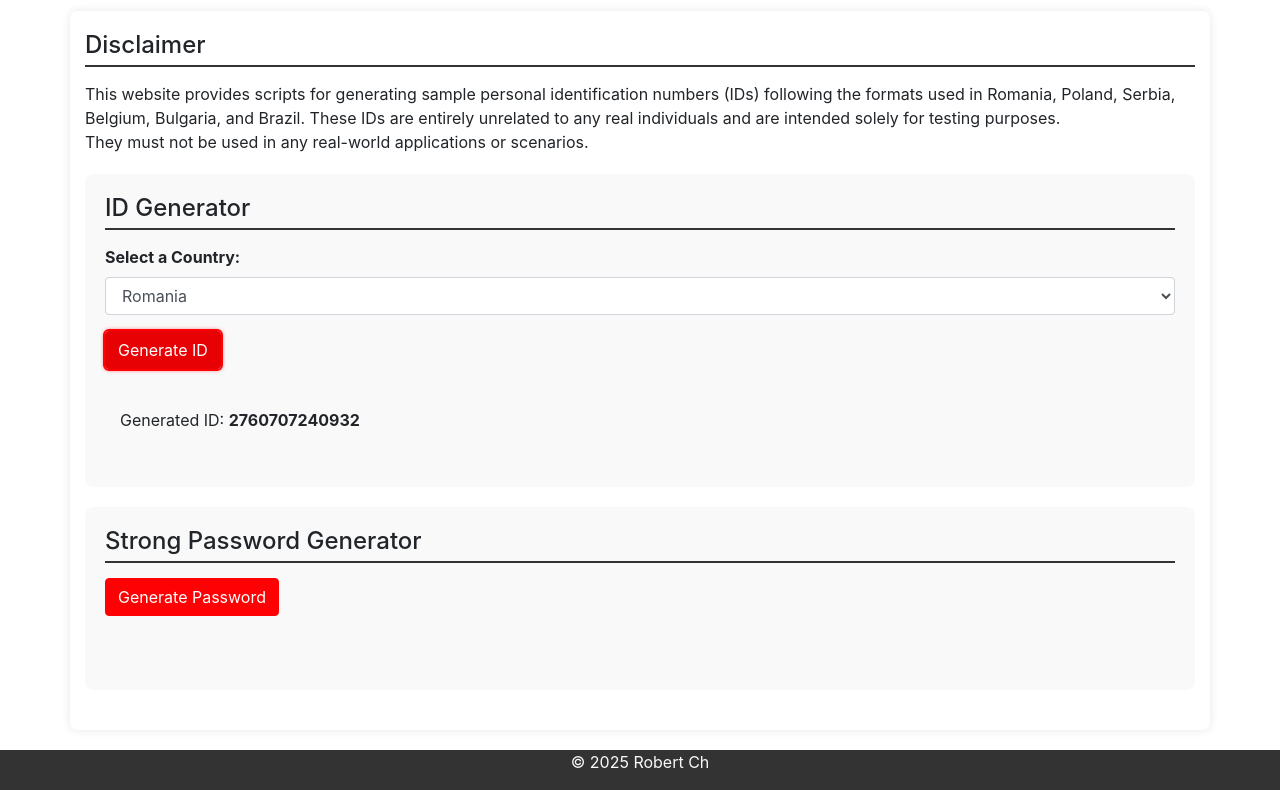
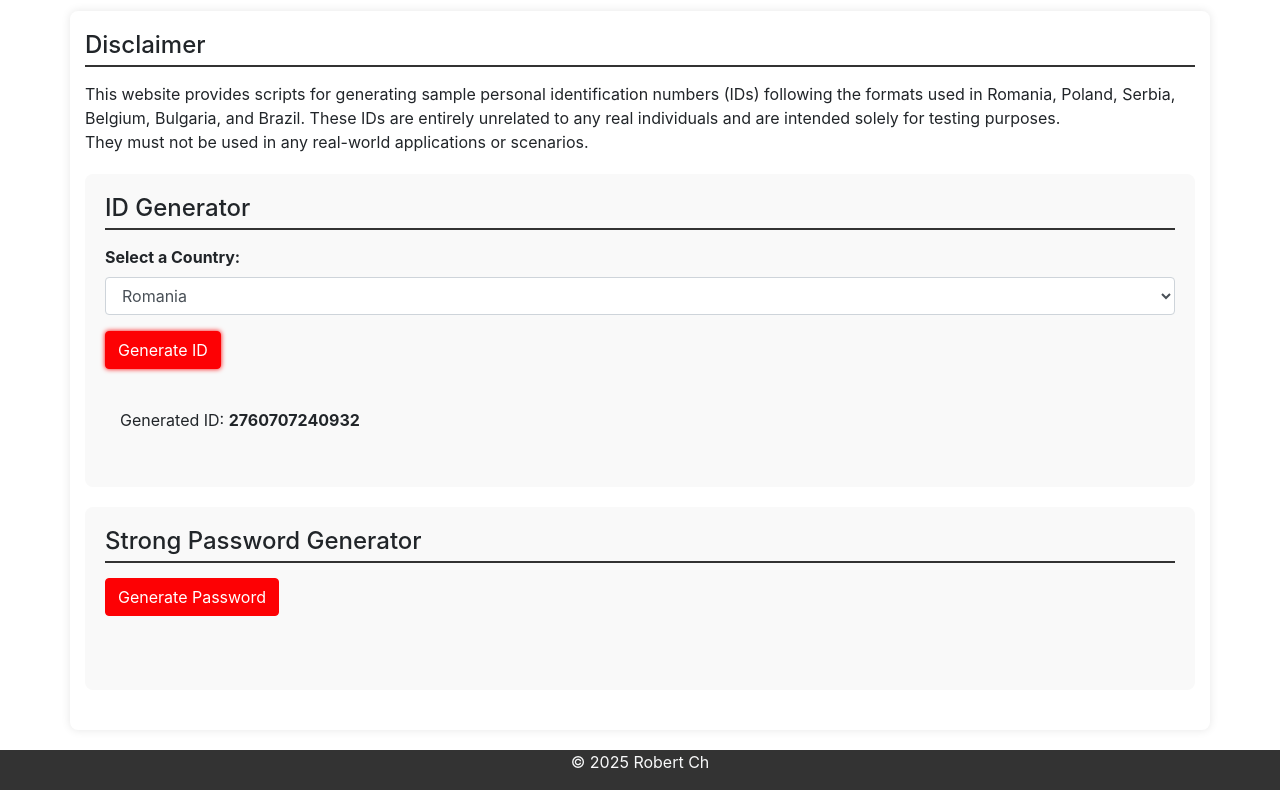
Before and after one commit to chodelkar/idgentest, a plain HTML site: page index.html in a window 1280 px wide. Both pictures are taken after a click on the button "Generate ID". Shown: the part 65-855 px from the top of the page. Drawn offline with nearby package versions, Linux system fonts and the light colour scheme; a script that the page names is missing.

Commit message:
Update styles.css

```diff
--- a/styles.css
+++ b/styles.css
@@ -148,21 +148,32 @@ footer {
 }
 
 /* Override Bootstrap primary buttons to red #FD0104 */
-.btn.btn-primary {
-  background-color: #FD0104 !important;
-  border-color: #FD0104 !important;
-  color: #fff;  /* ensure text is visible */
+/* Make all buttons red and override Bootstrap */
+button,
+button.btn,
+button.btn-primary {
+  background-color: #FD0104 !important;  /* Red background */
+  border-color: #FD0104 !important;      /* Red border */
+  color: #fff !important;                /* White text */
+  cursor: pointer;
 }
 
-.btn.btn-primary:hover,
-.btn.btn-primary:focus,
-.btn.btn-primary:active {
-  background-color: #E80104 !important;
-  border-color: #E80104 !important;
+/* Hover effect: slightly darker red */
+button:hover,
+button.btn:hover,
+button.btn-primary:hover {
+  background-color: #e60003 !important;
+  border-color: #e60003 !important;
 }
 
+/* Remove blue focus glow */
 button:focus,
-.btn:focus {
-  outline: 2px solid #FD0104 !important;
-  box-shadow: 0 0 5px #FD0104 !important;
+button.btn:focus,
+button.btn-primary:focus,
+button:active,
+button.btn:active,
+button.btn-primary:active,
+button:focus-visible {
+  outline: none !important;
+  box-shadow: 0 0 5px #FD0104 !important; /* Optional: small red glow */
 }
```
